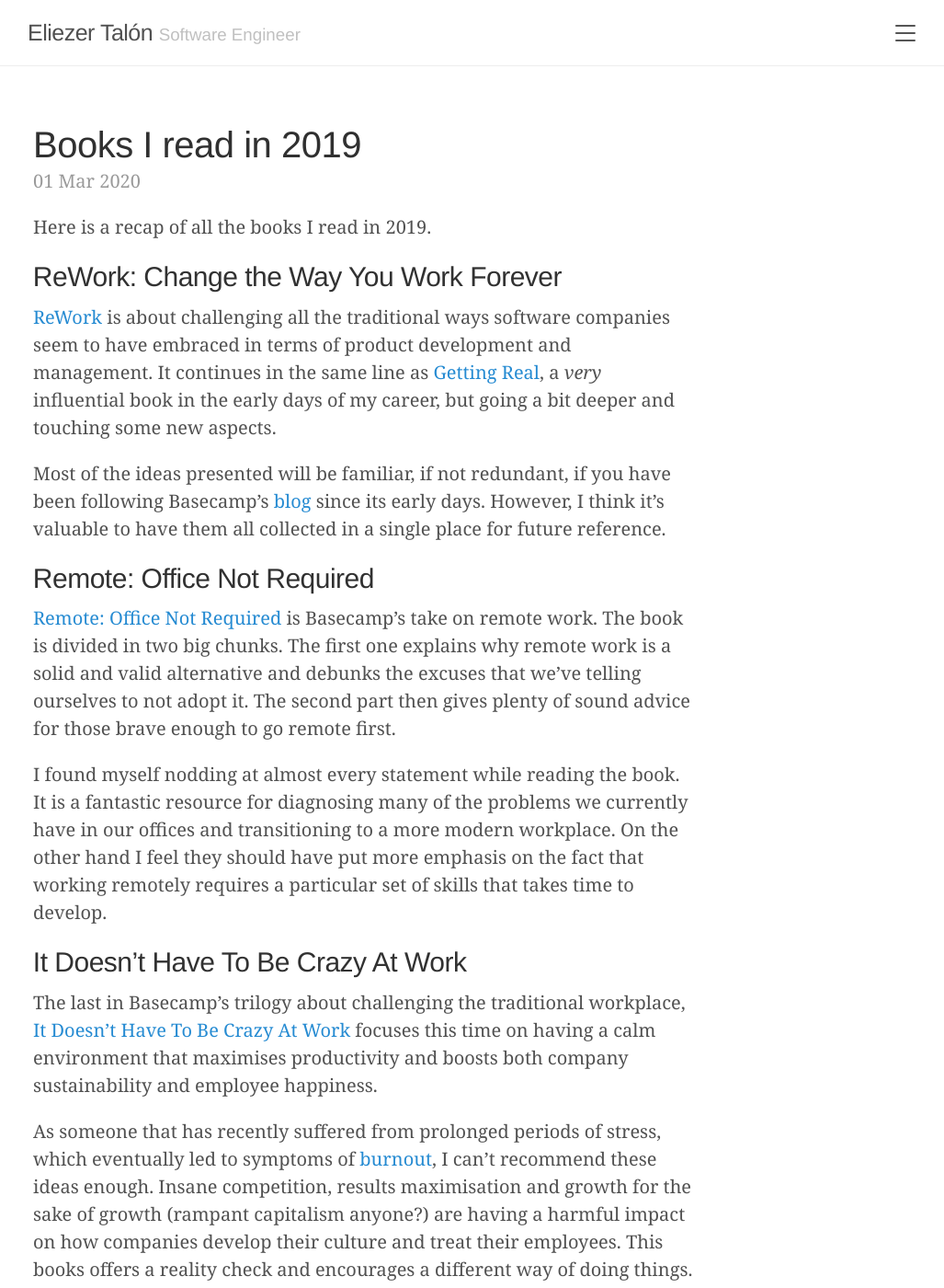
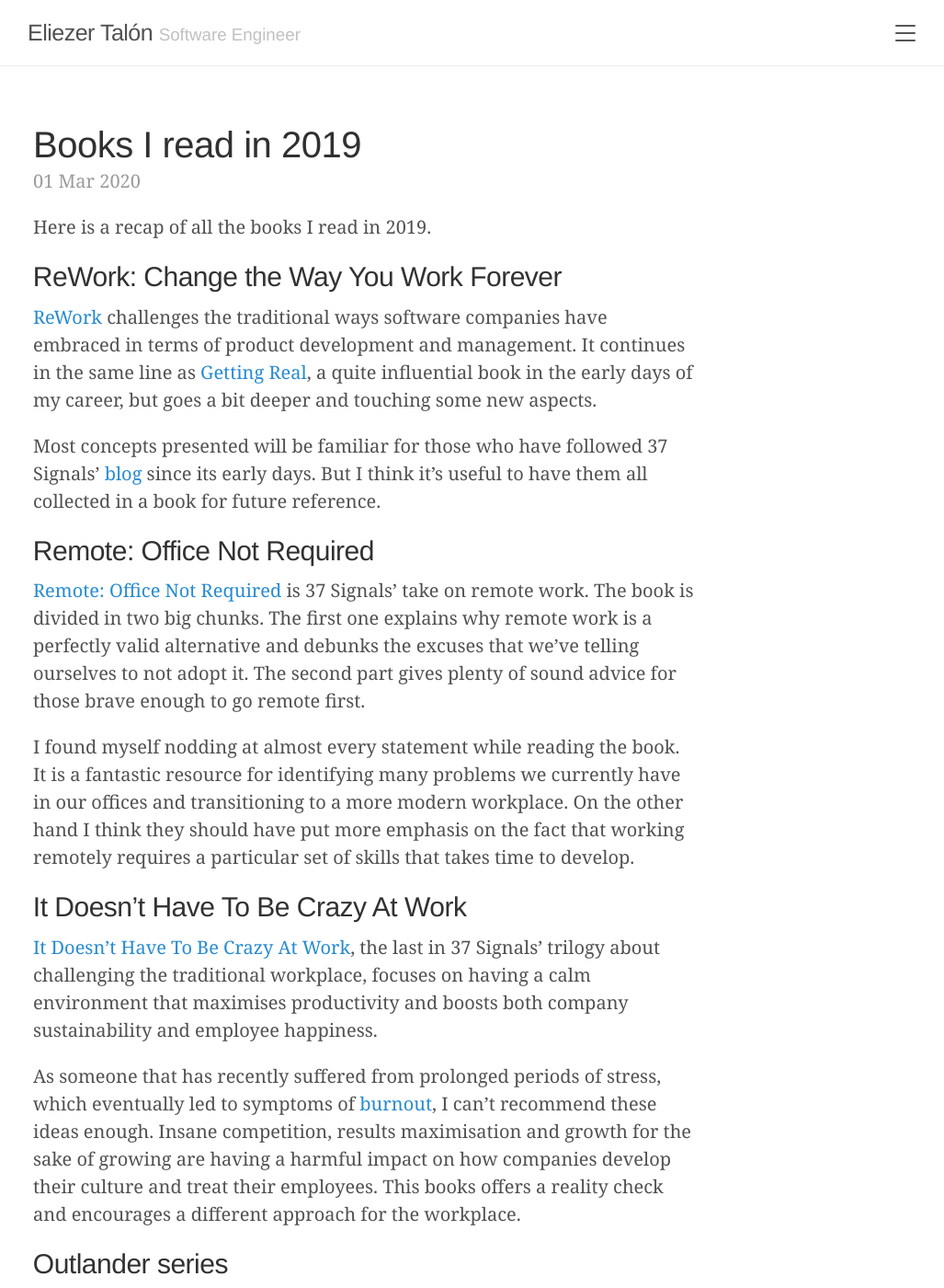
Before and after one commit to elitalon/elitalon.github.io, a Jekyll site: the page built from _posts/2020-03-01-books-i-read-in-2019.md, in a window 1280 px wide and 1400 px high. Shown: the whole window at 92% size, without its empty margins (244-1271 px from the left). Built offline with Jekyll 4.4.1, drawn with Linux system fonts in a browser that asks for light colours; some of the changed text lies outside the part shown.

Commit message:
Review and edit 'Books I read in 2019'

```diff
--- a/_posts/2020-03-01-books-i-read-in-2019.md
+++ b/_posts/2020-03-01-books-i-read-in-2019.md
@@ -7,37 +7,35 @@
 <!--more-->
 
 ## ReWork: Change the Way You Work Forever
-[ReWork](https://basecamp.com/books/rework) is about challenging all the traditional ways software companies seem to have embraced in terms of product development and management. It continues in the same line as [Getting Real](https://basecamp.com/books/getting-real), a _very_ influential book in the early days of my career, but going a bit deeper and touching some new aspects.
+[ReWork](https://basecamp.com/books/rework) challenges the traditional ways software companies have embraced in terms of product development and management. It continues in the same line as [Getting Real](https://basecamp.com/books/getting-real), a quite influential book in the early days of my career, but goes a bit deeper and touching some new aspects.
 
-Most of the ideas presented will be familiar, if not redundant, if you have been following Basecamp's [blog](https://signalvnoise.com/) since its early days. However, I think it's valuable to have them all collected in a single place for future reference.
+Most concepts presented will be familiar for those who have followed 37 Signals' [blog](https://signalvnoise.com/) since its early days. But I think it's useful to have them all collected in a book for future reference.
 
 ## Remote: Office Not Required
-[Remote: Office Not Required](https://basecamp.com/books/remote) is Basecamp's take on remote work. The book is divided in two big chunks. The first one explains why remote work is a solid and valid alternative and debunks the excuses that we've telling ourselves to not adopt it. The second part then gives plenty of sound advice for those brave enough to go remote first.
+[Remote: Office Not Required](https://basecamp.com/books/remote) is 37 Signals' take on remote work. The book is divided in two big chunks. The first one explains why remote work is a perfectly valid alternative and debunks the excuses that we've telling ourselves to not adopt it. The second part gives plenty of sound advice for those brave enough to go remote first.
 
-I found myself nodding at almost every statement while reading the book. It is a fantastic resource for diagnosing many of the problems we currently have in our offices and transitioning to a more modern workplace. On the other hand I feel they should have put more emphasis on the fact that working remotely requires a particular set of skills that takes time to develop.
+I found myself nodding at almost every statement while reading the book. It is a fantastic resource for identifying many problems we currently have in our offices and transitioning to a more modern workplace. On the other hand I think they should have put more emphasis on the fact that working remotely requires a particular set of skills that takes time to develop.
 
 ## It Doesn't Have To Be Crazy At Work
-The last in Basecamp's trilogy about challenging the traditional workplace, [It Doesn't Have To Be Crazy At Work](https://basecamp.com/books/calm) focuses this time on having a calm environment that maximises productivity and boosts both company sustainability and employee happiness.
+[It Doesn't Have To Be Crazy At Work](https://basecamp.com/books/calm), the last in 37 Signals' trilogy about challenging the traditional workplace, focuses on having a calm environment that maximises productivity and boosts both company sustainability and employee happiness.
 
-As someone that has recently suffered from prolonged periods of stress, which eventually led to symptoms of [burnout](https://en.wikipedia.org/wiki/Occupational_burnout), I can't recommend these ideas enough. Insane competition, results maximisation and growth for the sake of growth (rampant capitalism anyone?) are having a harmful impact on how companies develop their culture and treat their employees. This books offers a reality check and encourages a different way of doing things.
+As someone that has recently suffered from prolonged periods of stress, which eventually led to symptoms of [burnout](https://en.wikipedia.org/wiki/Occupational_burnout), I can't recommend these ideas enough. Insane competition, results maximisation and growth for the sake of growing are having a harmful impact on how companies develop their culture and treat their employees. This books offers a reality check and encourages a different approach for the workplace.
 
 ## Outlander series
 I liked the first season of Starz's [Outlander](https://www.starz.com/us/en/series/21796) so much that I decided to give the novels by Diana Gabaldon a try.
 
-The first one, [Outlander](https://en.wikipedia.org/wiki/Outlander_(novel)), did not disappoint me. As far as I recall it is also the first long novel I read completely in English. I really enjoyed it and it helped me learn a fair amount of new non-technical vocabulary (including a wee bit of Scottish slang). For that reason I also felt I kept missing many nuances.
+The first one, [Outlander](https://en.wikipedia.org/wiki/Outlander_(novel)), did not disappoint me. As far as I recall it is also the first long novel I have read completely in English. I really enjoyed it and it helped me learn a fair amount of vocabulary (including a wee bit of Scottish slang). But that also kept me wondering if I was missing nuances.
 
 [Dragonfly in Amber](https://en.wikipedia.org/wiki/Dragonfly_in_Amber) continues in the same narrative style, this time bringing the reader along two parallel storylines. The transition between them is very smooth and the story kept me intrigued until the end.
 
-The third book in the series, [Voyager](https://en.wikipedia.org/wiki/Voyager_(novel)), is where I felt Diana Gabaldon started to change her narrative style. Suddenly meaningless situations were being described with an incredible level of detail, while key events in the story were dealt with very quickly. I found some of the passages actually boring, but I couldn't help coming back for the more exciting parts.
-
-Finally, I am about to finish [Drums of Autumn](https://en.wikipedia.org/wiki/Drums_of_Autumn). This one is probably the last one I will read from the series. If the writing style started to get a bit tedious in the third book, things did not get better in this one.
+The third book in the series, [Voyager](https://en.wikipedia.org/wiki/Voyager_(novel)), is where I felt Diana Gabaldon started to change her narrative style. Suddenly meaningless situations were being described with an incredible level of detail, while key events in the story were dealt with very quickly. I found some of the passages actually boring, but I couldn't help coming back for the more exciting parts [^2].
 
 ## Building Evolutionary Architectures
 [Building Evolutionary Architectures](https://www.thoughtworks.com/books/building-evolutionary-architectures) is a collection of recommendations and techniques for building an architecture that enables incremental change.
 
-The authors' take on the topic is not new strictly speaking. If you have followed the recent improvements in continuous delivery and are familiar with agile practices, specially regarding to testing, everything will sound familiar.
+Strictly speaking, the authors' take on the topic is not new. If you have followed recent advances in continuous delivery and are familiar with agile practices, specially around testing, everything will probably sound familiar.
 
-I found this book however more approachable than other similar works and I consider it a very nice introduction that invites you to keep researching using more advance material.
+But I found this book more approachable than other similar works and I consider it a very nice introduction that invites you to keep researching using more advanced material.
 
 ## Domain-Driven Design
 Eric Evans' [Domain-Driven Design](https://dddcommunity.org/book/evans_2003/) is the canonical work that introduced this approach to software development.
@@ -47,9 +45,11 @@
 ## Modern Auto Layout
 I bought [Modern Auto Layout](https://useyourloaf.com/autolayout/) in 2018 but I hadn't had a chance to read it until 2019. Most of the content was not new to me, but it gave me reassurance that I was understanding and doing things correctly.
 
-The only aspect that it really helped me with was understanding the relationship between [layout guides](https://developer.apple.com/documentation/uikit/uilayoutguide), [layout margins](https://developer.apple.com/documentation/uikit/uiview/1622566-layoutmargins) and [safe areas](https://developer.apple.com/documentation/uikit/uiview/2891102-safearealayoutguide), and how to leverage them to avoid unnecessary padding views.
+The only concept that maybe I had not understand fully and this book helped me consolidate was the relationship between [layout guides](https://developer.apple.com/documentation/uikit/uilayoutguide), [layout margins](https://developer.apple.com/documentation/uikit/uiview/1622566-layoutmargins) and [safe areas](https://developer.apple.com/documentation/uikit/uiview/2891102-safearealayoutguide), and how to leverage them to avoid unnecessary padding views.
 
 ## App Architecture
-I could lay my hands on objc's [App Architecture](https://www.objc.io/books/app-architecture/) after participating in a workshop at work. Rather than trying to recommend any particular architecture, the authors highlight the pros and cons of a collection of them. I'd argue it ends up revealing the flaws more than anything else, which I found really valuable.
+I could lay my hands on objc's [App Architecture](https://www.objc.io/books/app-architecture/) after participating in a workshop at work. Rather than trying to recommend any particular architecture, the authors highlight the pros and cons of a collection of them. I'd argue that it ends up revealing their flaws more than anything else, but I actually found that really valuable.
 
-Given that I share Dave Verwer's [opinion](https://iosdevweekly.com/issues/445) that "…there's no such thing [as a perfect architecture], and you'll waste endless time trying", I really liked this book.
+Also, considering that I fully endorse Dave Verwer's [opinion](https://iosdevweekly.com/issues/445?m=web#WCmDOG4) that "…there's no such thing [as a perfect architecture], and you'll waste endless time trying", I really liked this book.
+
+[^2]: I am about to finish [Drums of Autumn](https://en.wikipedia.org/wiki/Drums_of_Autumn). This one is probably the last one I will read from the series. If the writing style started to get a bit tedious in the third book, things did not get better with this one.
```
